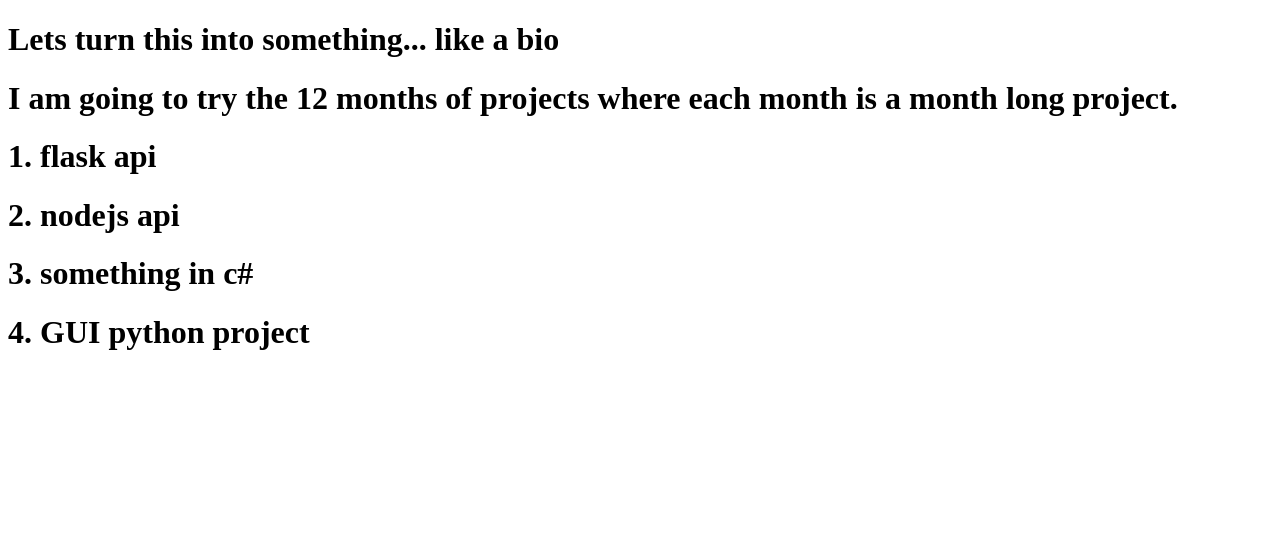
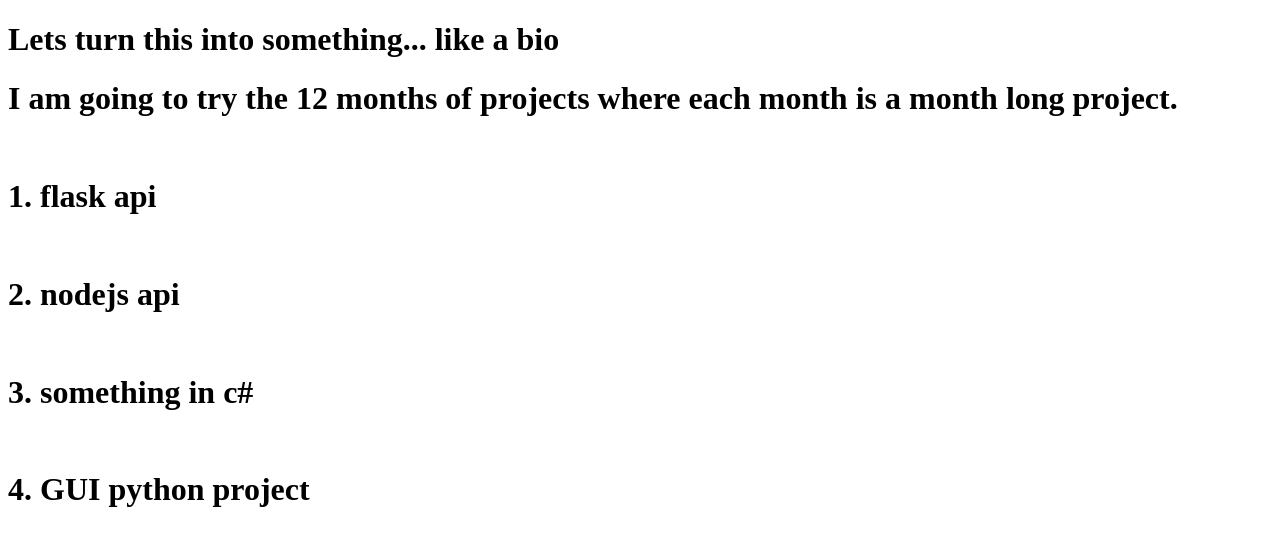
Before and after one commit to jakcooper22/jakcooper22.github.io, a plain HTML site: page index.html in a window 1280 px wide. Drawn offline with Linux system fonts and the light colour scheme.

Commit message:
Update index.html

```diff
--- a/index.html
+++ b/index.html
@@ -6,13 +6,11 @@
 </head>
 <body>
     <h1>Lets turn this into something... like a bio</h1>
-    <h1>I am going to try the 12 months of projects where each month is a month long project.</h1>
-    <h1>1. flask api</h1>
-    <h1>2. nodejs api</h1>
-    <h1>3. something in c#</h1>
-    <h1>4. GUI python project</h1>
-
-
+    <h1>I am going to try the 12 months of projects where each month is a month long project.</h1><br>
+    <h1>1. flask api</h1><br>
+    <h1>2. nodejs api</h1><br>
+    <h1>3. something in c#</h1><br>
+    <h1>4. GUI python project</h1><br>
 
 <script type="text/javascript">
 </script>
```
